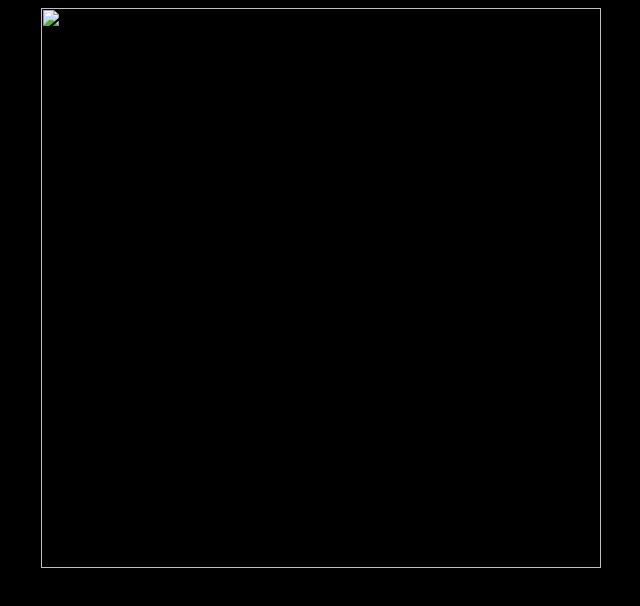
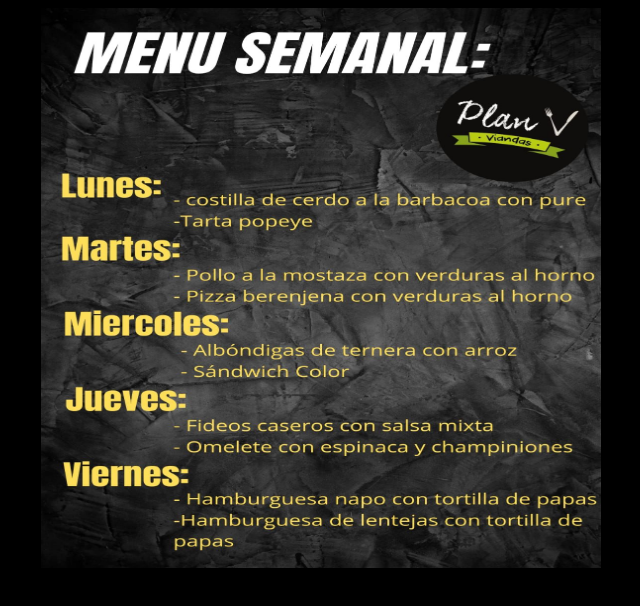
Before and after one commit to Jonilozano/cartavirtual, a plain HTML site: page index.html in a window 1280 px wide. Shown: the whole page, without its empty margins (319-959 px from the left). Drawn offline with Linux system fonts and the light colour scheme.

Commit message:
Update index.html

```diff
--- a/index.html
+++ b/index.html
@@ -3,6 +3,6 @@
         <title>MENU VIRTUAL</title>
     </head>
     <body bgcolor="black">
-        <p style="text-align:center"><img src="img/semana1.jpg width="560" height="560"></p>
+        <p style="text-align:center"><img src="img/semana1.jpg" width="560" height="560" ></p>
     </body>
     </html>
```
